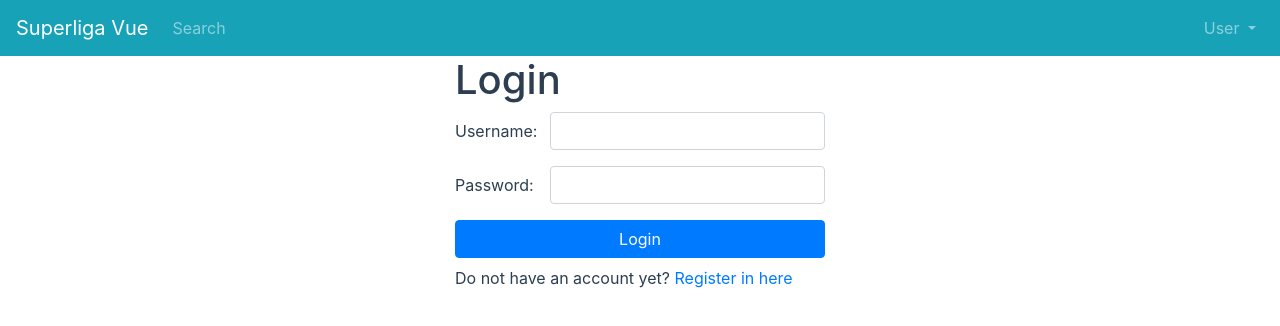
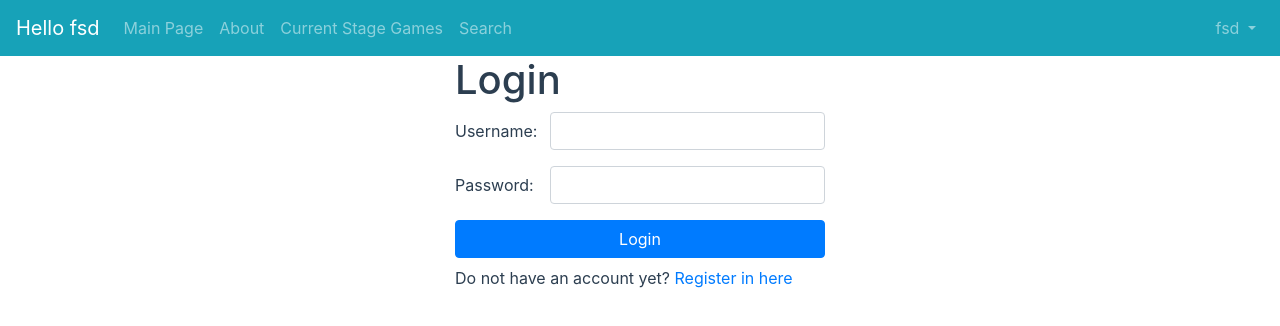
Before and after one commit to Web-Development-Environments-2021/assignment-3-3-208205765_208297119, a Vue app: page /#/login in a window 1280 px wide. Shown: the top 326 px of the page. Built offline with nearby package versions, Linux system fonts and the light colour scheme.

Commit message:
add missing labels to main navbar

```diff
--- a/src/App.vue
+++ b/src/App.vue
@@ -1,12 +1,16 @@
 <template>
   <div id="app">
     <b-navbar toggleable="lg" type="dark" variant="info">
-      <b-navbar-brand :to="{ name: 'main' }">Superliga Vue</b-navbar-brand>
+      <b-navbar-brand v-if="!$root.store.username">Hello Guest</b-navbar-brand>
+      <b-navbar-brand v-else>Hello {{$root.store.username}}</b-navbar-brand>
+      <b-navbar-nav>
+         <b-nav-item :to="{ name: 'main' }">Main Page</b-nav-item>
+         <b-nav-item :to="{name: 'about'}">About</b-nav-item>
+         <b-nav-item :to="{name: 'CurrentStageGames'}">Current Stage Games</b-nav-item>
+          <b-nav-item :to="{ name: 'search' }">Search</b-nav-item>
+      </b-navbar-nav>
       <b-collapse id="nav-collapse" is-nav>
-        <b-navbar-nav>
 
-        <b-nav-item :to="{ name: 'search' }">Search</b-nav-item>
-        </b-navbar-nav>
         <b-navbar-nav class="ml-auto" v-if="!$root.store.username">
           <b-nav-item :to="{ name: 'login' }">Login</b-nav-item>
           <b-nav-item :to="{ name: 'register' }">Register</b-nav-item>
@@ -14,7 +18,7 @@
         <b-navbar-nav class="ml-auto" v-else>
         <b-nav-item-dropdown right>
           <template #button-content>
-            User
+            {{$root.store.username}}
           </template>
           <b-dropdown-item href="#">Favorites</b-dropdown-item>
           <b-dropdown-item href="#">Log Out</b-dropdown-item>
--- a/src/main.js
+++ b/src/main.js
@@ -70,7 +70,7 @@ Vue.config.productionTip = false;
 
 const shared_data = {
   // username: localStorage.username,
-  username: "hilla",
+  username: "fsd",
   login(username) {
     localStorage.setItem("username", username);
     this.username = username;
--- a/src/pages/LoginPage.vue
+++ b/src/pages/LoginPage.vue
@@ -100,11 +100,18 @@ export default {
             password: this.form.password
           }
         );
+        if(response.statusCode==401){
+          this.form.submitError="Username or password is incorrect";
+        }
+        else if(response.statusCode==201){
+          this.form.submitError=undefined;
+          console.log(this.$root.store.login);
+          this.$root.store.login(this.form.username);
+          this.$router.push("/");
+        }
         // console.log(response);
         // this.$root.loggedIn = true;
-        console.log(this.$root.store.login);
-        this.$root.store.login(this.form.username);
-        this.$router.push("/");
+
       } catch (err) {
         console.log(err.response);
         this.form.submitError = err.response.data.message;
```
Also changed, not shown: 1 other file (tests, documents, lock files or other folders).
